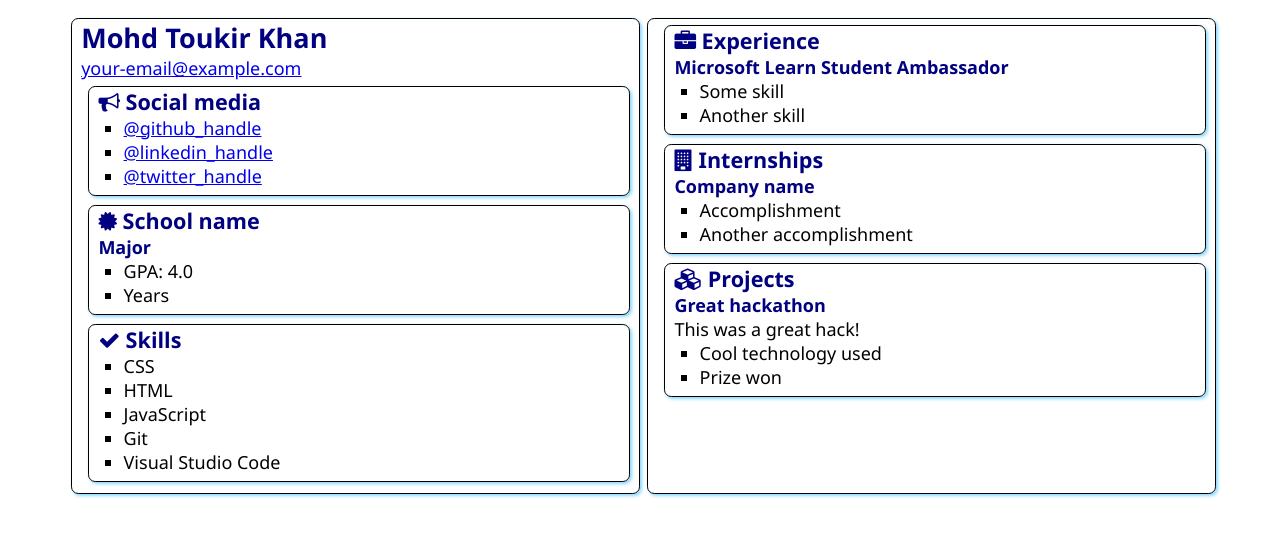
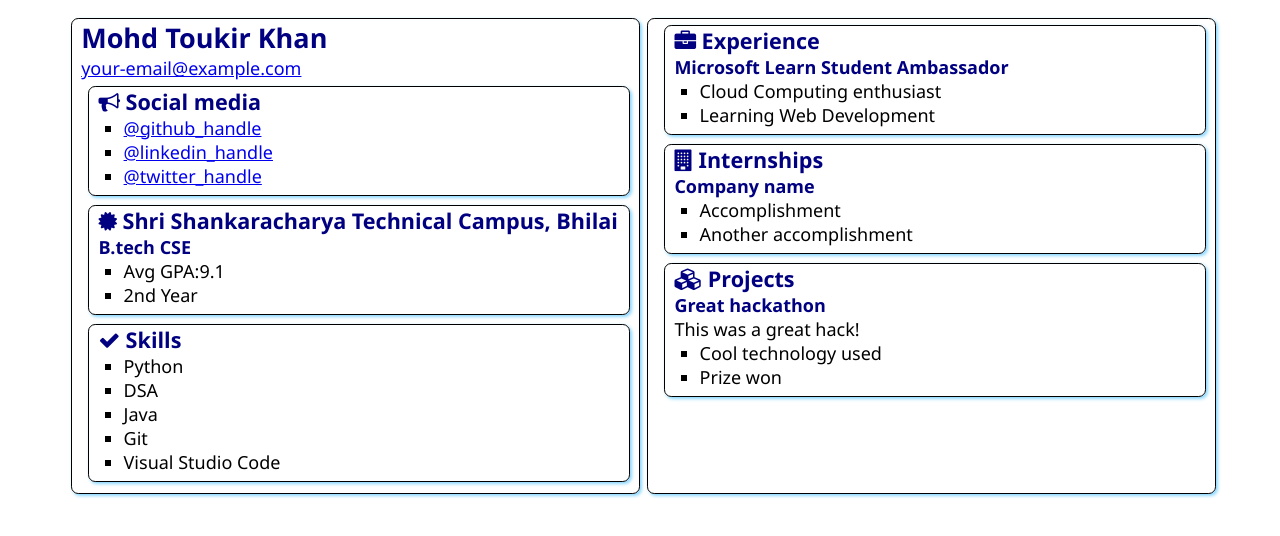
Before and after one commit to toukirkhan/SATechnicalOnboarding, a plain HTML site: page src/index.html in a window 1280 px wide. Drawn offline with Linux system fonts and the light colour scheme.

Commit message:
Update index.html
Updated my detail

```diff
--- a/src/index.html
+++ b/src/index.html
@@ -13,7 +13,7 @@
     <main>
         <article class="box">
             <h1>Mohd Toukir Khan</h1>
-            <div><a href="mailto:your.email@example.com">your-email@example.com</a></div>
+            <div><a href="mailto:totykhan.2001@gmail.com">your-email@example.com</a></div>
 
             <section class="box">
                 <h2>
@@ -21,9 +21,9 @@
                     Social media
                 </h2>
                 <ul>
-                    <li><a href="https://github.com/<handle>">@github_handle</a></li>
-                    <li><a href="https://linkedin.com/in/<handle>">@linkedin_handle</a></li>
-                    <li><a href="https://twitter.com/<handle>">@twitter_handle</a></li>
+                    <li><a href="https://github.com/toukirkhan">@github_handle</a></li>
+                    <li><a href="https://linkedin.com/in/toukir-khan-499257219">@linkedin_handle</a></li>
+                    <li><a href="https://twitter.com/_toukirkhan_?t=n0paWv15kEQjk_NFdO9aLw&s=09">@twitter_handle</a></li>
                 </ul>
             </section>
 
@@ -31,12 +31,12 @@
                 <div class="education">
                     <h2>
                         <i class="fa fa-certificate" aria-hidden="true"></i>
-                        School name
+                        Shri Shankaracharya Technical Campus, Bhilai
                     </h2>
-                    <h3>Major</h3>
+                    <h3>B.tech CSE</h3>
                     <ul>
-                        <li>GPA: 4.0</li>
-                        <li>Years</li>
+                        <li>Avg GPA:9.1 </li>
+                        <li>2nd Year</li>
                     </ul>
                 </div>
             </section>
@@ -47,9 +47,9 @@
                     Skills
                 </h2>
                 <ul>
-                    <li>CSS</li>
-                    <li>HTML</li>
-                    <li>JavaScript</li>
+                    <li>Python</li>
+                    <li>DSA</li>
+                    <li>Java</li>
                     <li>Git</li>
                     <li>Visual Studio Code</li>
                 </ul>
@@ -63,8 +63,8 @@
                 </h2>
                 <h3>Microsoft Learn Student Ambassador</h3>
                 <ul>
-                    <li>Some skill</li>
-                    <li>Another skill</li>
+                    <li>Cloud Computing enthusiast</li>
+                    <li>Learning Web Development</li>
                 </ul>
             </section>
             <section class="box">
```
